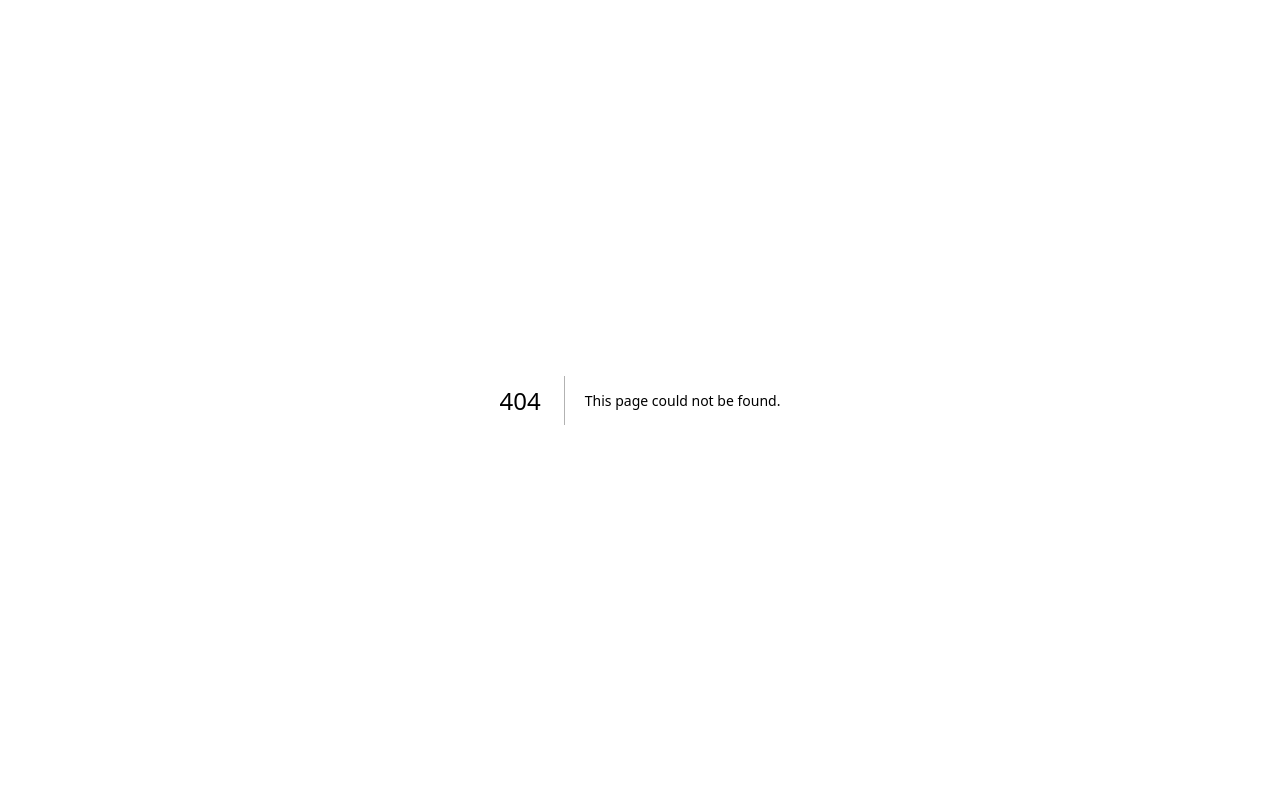
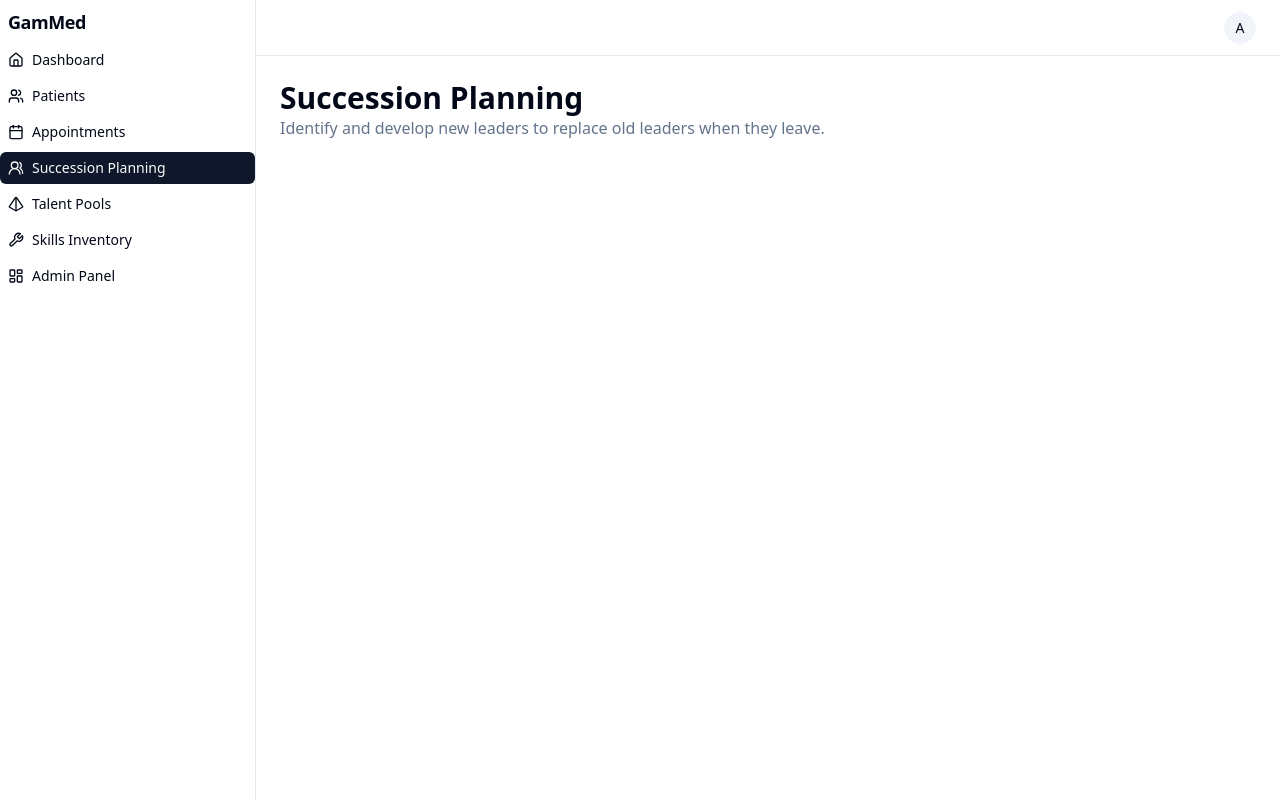
Before and after one commit to jgambrah/GAM_Med, a Next.js app: page /dashboard/succession-planning in a window 1280 px wide. Before the commit this address had no page. Built offline with nearby package versions, Linux system fonts and the light colour scheme.

Commit message:
Front-End UI Implementation Concepts (Conceptual React/Vue/Angular) We'l

```diff
--- /dev/null
+++ b/src/app/dashboard/skills-inventory/page.tsx
@@ -0,0 +1,12 @@
+export default function SkillsInventoryPage() {
+  return (
+    <div className="space-y-6">
+      <div>
+        <h1 className="text-3xl font-bold">Skills Inventory</h1>
+        <p className="text-muted-foreground">
+          Track and manage the skills and competencies of your workforce.
+        </p>
+      </div>
+    </div>
+  );
+}
--- /dev/null
+++ b/src/app/dashboard/succession-planning/page.tsx
@@ -0,0 +1,12 @@
+export default function SuccessionPlanningPage() {
+  return (
+    <div className="space-y-6">
+      <div>
+        <h1 className="text-3xl font-bold">Succession Planning</h1>
+        <p className="text-muted-foreground">
+          Identify and develop new leaders to replace old leaders when they leave.
+        </p>
+      </div>
+    </div>
+  );
+}
--- /dev/null
+++ b/src/app/dashboard/talent-pools/page.tsx
@@ -0,0 +1,12 @@
+export default function TalentPoolsPage() {
+  return (
+    <div className="space-y-6">
+      <div>
+        <h1 className="text-3xl font-bold">Talent Pools</h1>
+        <p className="text-muted-foreground">
+          Manage groups of high-potential employees for specific roles.
+        </p>
+      </div>
+    </div>
+  );
+}
--- a/src/components/dashboard/main-nav.tsx
+++ b/src/components/dashboard/main-nav.tsx
@@ -8,7 +8,7 @@ import {
   SidebarMenuButton,
 } from '@/components/ui/sidebar';
 import { useAuth } from '@/hooks/use-auth';
-import { Home, Users, Calendar, Pill, Stethoscope, LayoutDashboard } from 'lucide-react';
+import { Home, Users, Calendar, Pill, Stethoscope, LayoutDashboard, UsersRound, Pyramid, Wrench } from 'lucide-react';
 import { User } from '@/lib/types';
 
 const allRoles: User['role'][] = ['admin', 'doctor', 'nurse', 'pharmacist', 'patient'];
@@ -49,6 +49,24 @@ export function MainNav() {
       roles: ['doctor'],
     },
     {
+      href: '/dashboard/succession-planning',
+      label: 'Succession Planning',
+      icon: UsersRound,
+      roles: ['admin'],
+    },
+    {
+      href: '/dashboard/talent-pools',
+      label: 'Talent Pools',
+      icon: Pyramid,
+      roles: ['admin'],
+    },
+    {
+      href: '/dashboard/skills-inventory',
+      label: 'Skills Inventory',
+      icon: Wrench,
+      roles: ['admin'],
+    },
+    {
       href: '/dashboard/admin',
       label: 'Admin Panel',
       icon: LayoutDashboard,
```
